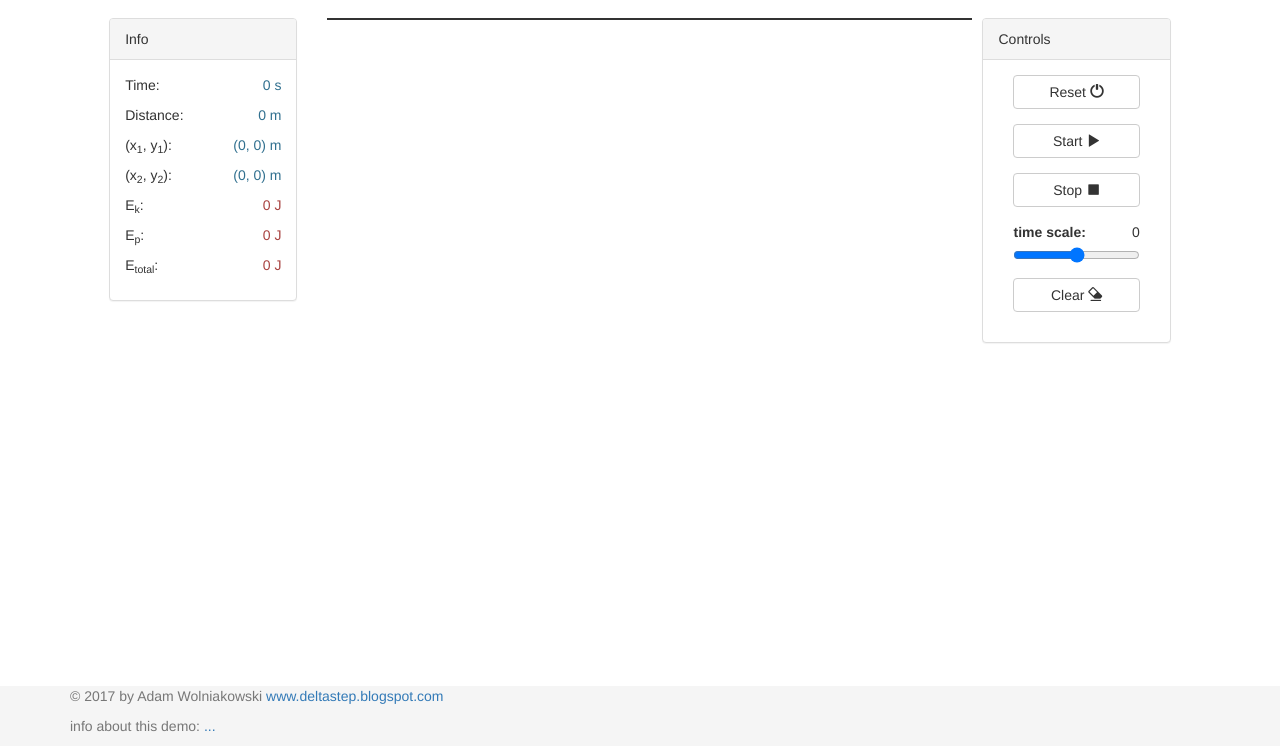
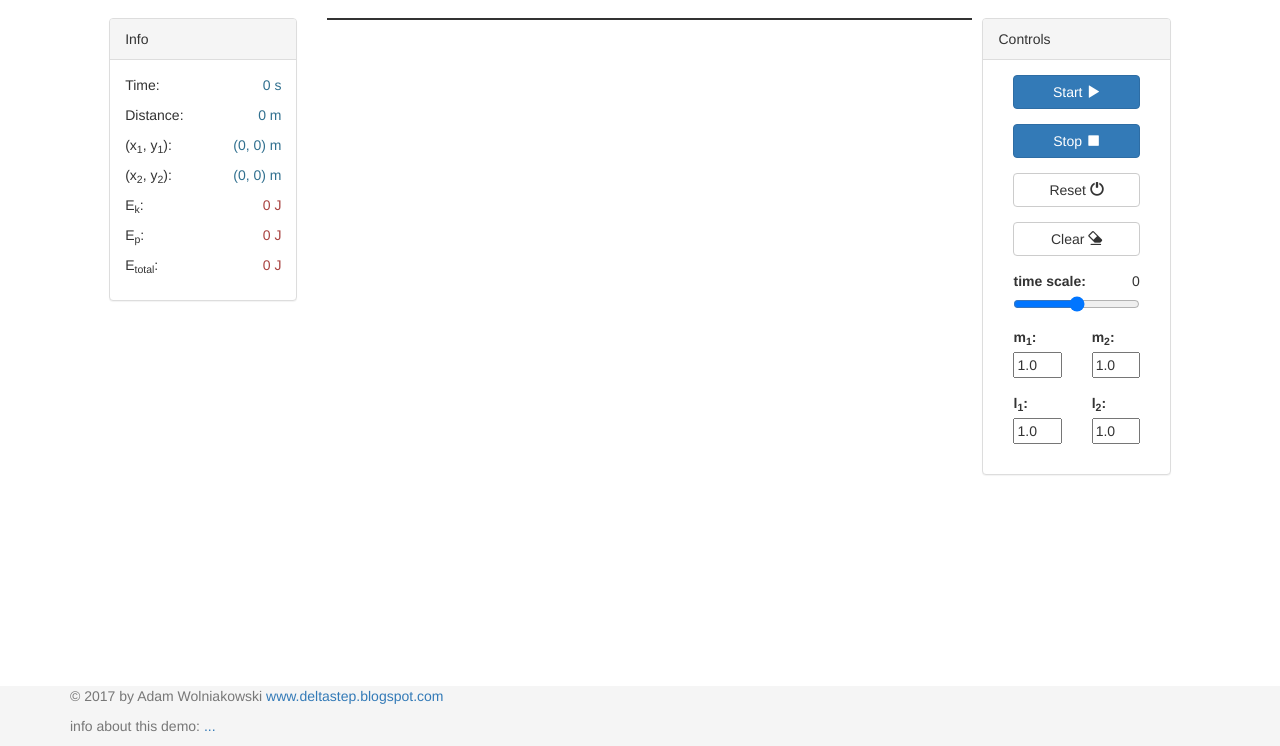
Before and after one commit to dagothar/double-pendulum, a plain HTML site: page index.html in a window 1280 px wide. Shown: the part 54-800 px from the top of the page. Drawn offline with Linux system fonts and the light colour scheme.

Commit message:
interface changes

```diff
--- a/index.html
+++ b/index.html
@@ -57,17 +57,22 @@
           <div class="panel-heading">Controls</div>
           <div class="panel-body">
 
+            <!-- start/stop simulation button -->
+            <div class="button-start-div form-group col-md-12">
+              <button type="button" class="button-start btn btn-primary btn-block">Start <span class="glyphicon glyphicon-play"></span></button>
+            </div>
+            <div class="button-stop-div form-group col-md-12">
+              <button type="button" class="button-stop btn btn-primary btn-block">Stop <span class="glyphicon glyphicon-stop"></span></button>
+            </div>
+
             <!-- reset simulation button -->
             <div class="form-group col-md-12">
               <button type="button" class="button-reset btn btn-default btn-block">Reset <span class="glyphicon glyphicon-off"></span></button>
             </div>
 
-            <!-- start/stop simulation button -->
-            <div class="button-start-div form-group col-md-12">
-              <button type="button" class="button-start btn btn-default btn-block">Start <span class="glyphicon glyphicon-play"></span></button>
-            </div>
-            <div class="button-stop-div form-group col-md-12">
-              <button type="button" class="button-stop btn btn-default btn-block">Stop <span class="glyphicon glyphicon-stop"></span></button>
+            <!-- clear button -->
+            <div class="form-group col-md-12">
+              <button type="button" class="button-clear btn btn-default btn-block">Clear <span class="glyphicon glyphicon-erase"></span></button>
             </div>
 
             <!-- speed slider -->
@@ -76,9 +81,22 @@
               <input type="range" min="0" val="100" max="100" class="slider-dt"/>
             </div>
 
-            <!-- clear button -->
-            <div class="form-group col-md-12">
-              <button type="button" class="button-clear btn btn-default btn-block">Clear <span class="glyphicon glyphicon-erase"></span></button>
+            <div class="form-group col-md-6">
+              <label>m<sub>1</sub>:</label>
+              <input type="number" min="0.1" value="1.0" max="10.0" step="0.1" class="m1"/>
+            </div>
+            <div class="form-group col-md-6">
+              <label>m<sub>2</sub>:</label>
+              <input type="number" min="0.1" value="1.0" max="10.0" step="0.1" class="m2"/>
+            </div>
+
+            <div class="form-group col-md-6">
+              <label>l<sub>1</sub>:</label>
+              <input type="number" min="0.1" value="1.0" max="2.0" step="0.1" class="l1"/>
+            </div>
+            <div class="form-group col-md-6">
+              <label>l<sub>2</sub>:</label>
+              <input type="number" min="0.1" value="1.0" max="2.0" step="0.1" class="l2"/>
             </div>
 
           </div>
```
